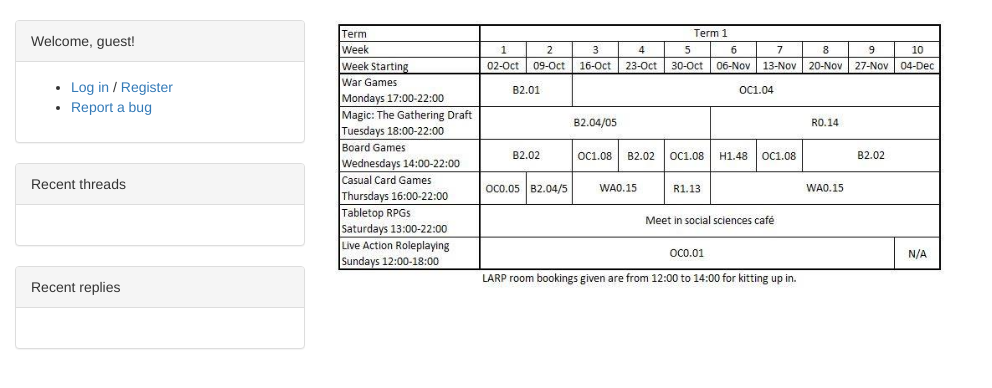
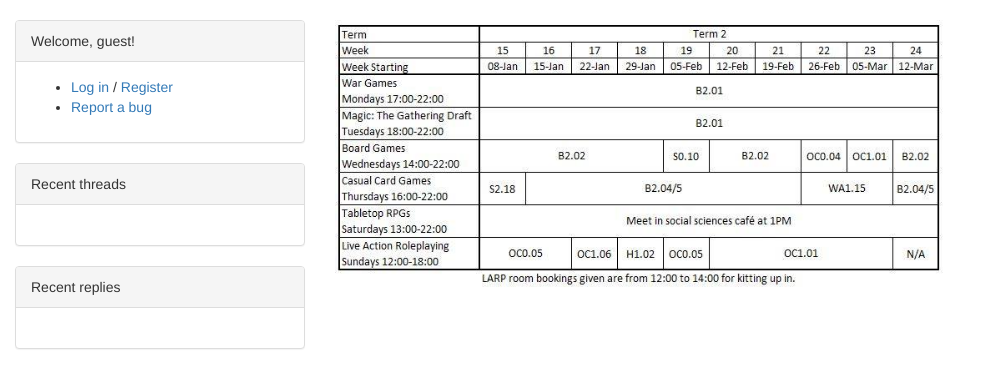
Before and after one commit to the-Bruce/tgrsite, a Django app: page /schedule/ in a window 1280 px wide. Shown: the part 52-440 px from the top of the page, without its empty margins (0-992 px from the left). Run offline with Django 3.2, Linux system fonts and the light colour scheme; data that the repository does not hold is empty; parts of the project's set-up code (start-up, migrations or seed data) failed here and were passed over; some libraries are stand-ins or nearby versions.

Commit message:
Update schedule

```diff
--- a/statics/templates/statics/schedule.html
+++ b/statics/templates/statics/schedule.html
@@ -16,8 +16,8 @@
 	<ol class="indicator"></ol>
 </div>
 <div id="links">
-	<a href="{% static '2017-1.jpg' %}" title="Term 1 Schedule">
-		<img src="{% static '2017-1.jpg' %}" alt="Term 1 Schedule" style="width:100%;">
+	<a href="{% static '2017-2.jpg' %}" title="Winter Schedule">
+		<img src="{% static '2017-2.jpg' %}" alt="Winter Schedule" style="width:100%;">
 	</a>
 </div>
 
```
Also changed, not shown: static_resources/2017-2.jpg (added), static_resources/2017-winter.jpg (added).
